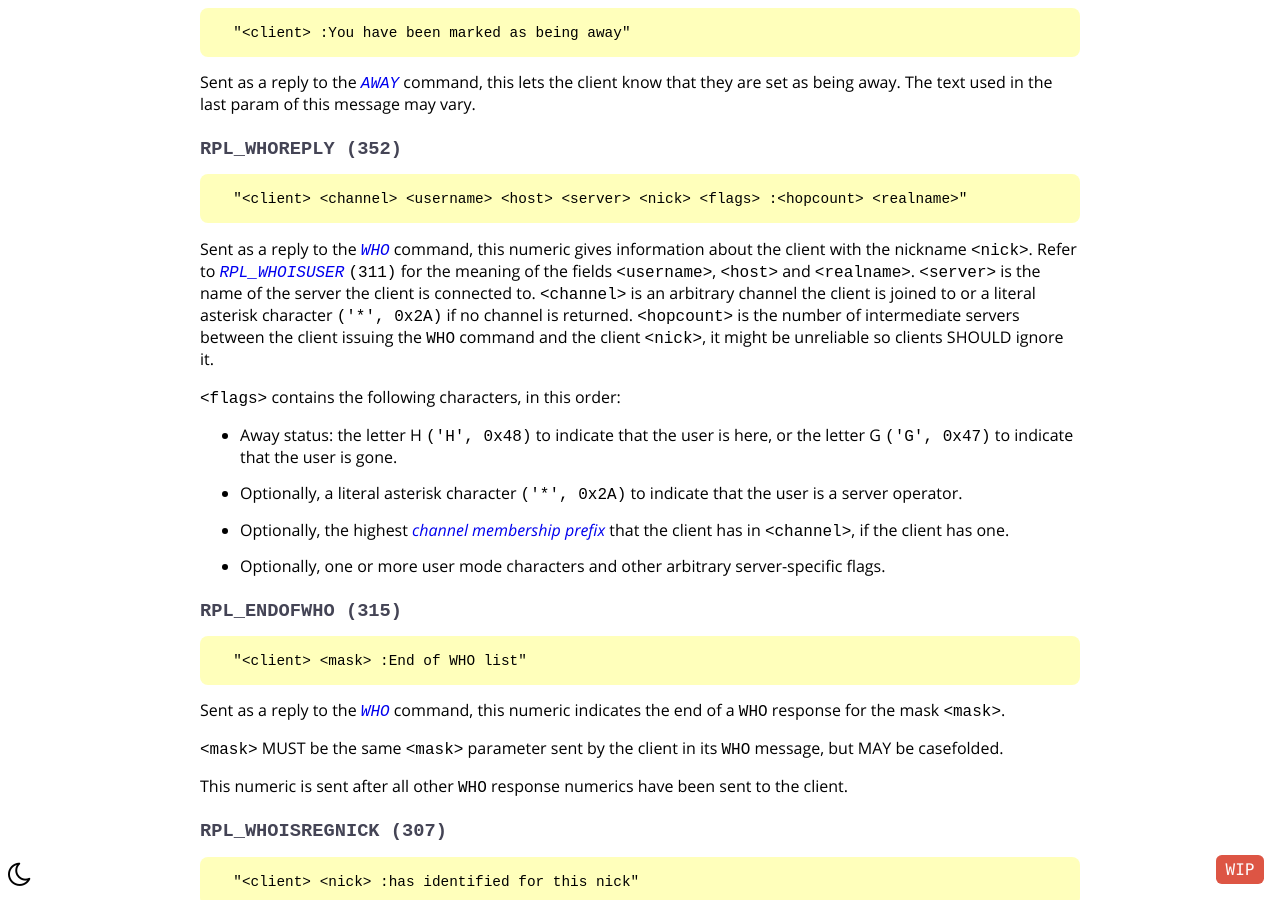
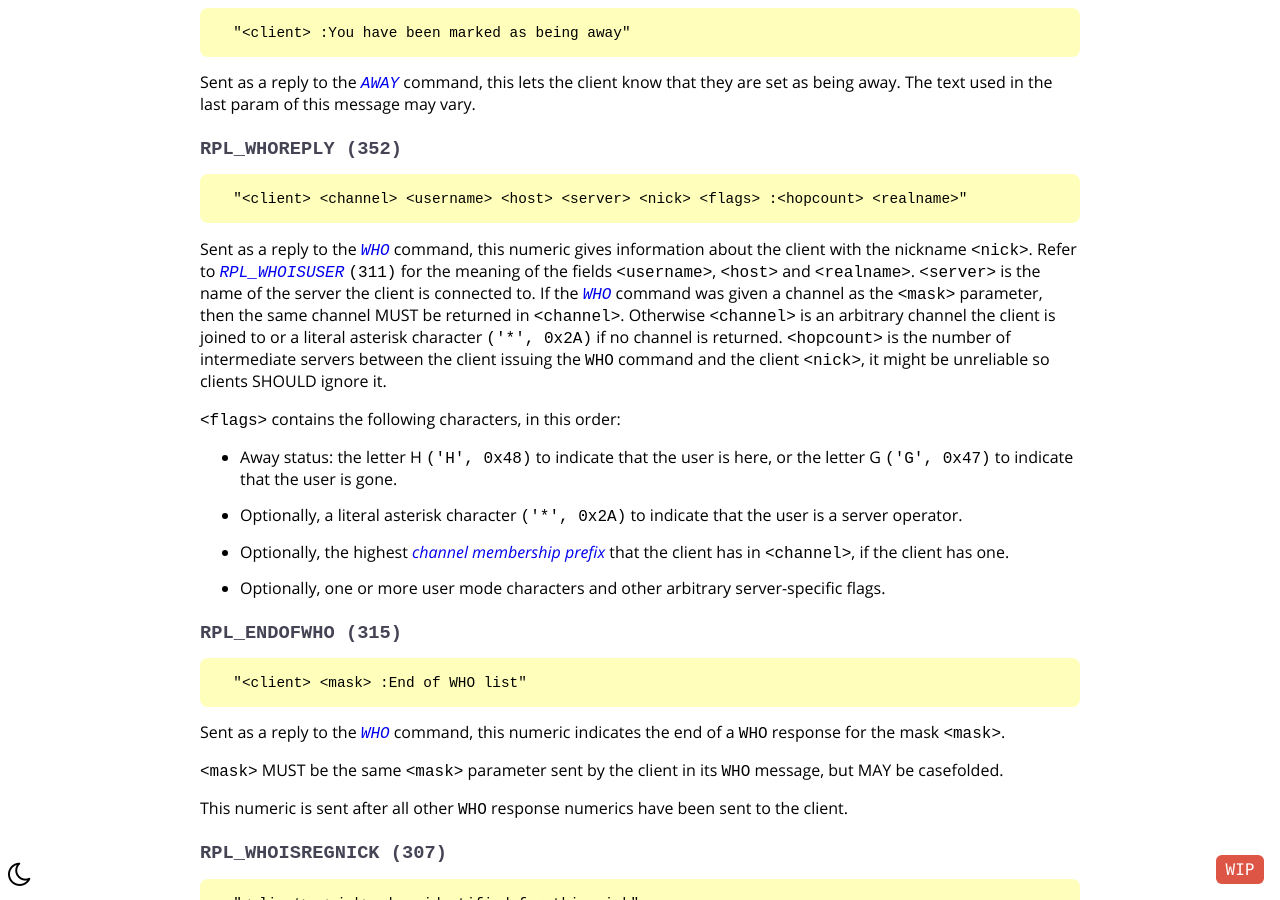
Before and after one commit to ircdocs/modern-irc, a Jekyll site: the page built from index.md, in a window 1280 px wide and 900 px high, scrolled down 67383 px. Built offline with Jekyll 4.4.1, drawn with Linux system fonts in a browser that asks for light colours; the table of contents is made by our own code.

Commit message:
RPL_WHOREPLY channel is not arbitrary when WHO is executed with a channel
Closes: https://github.com/ircdocs/modern-irc/issues/209

```diff
--- a/_includes/modern-appendix.md
+++ b/_includes/modern-appendix.md
@@ -418,7 +418,7 @@ Sent as a reply to the {% message AWAY %} command, this lets the client know tha
 
       "<client> <channel> <username> <host> <server> <nick> <flags> :<hopcount> <realname>"
 
-Sent as a reply to the {% message WHO %} command, this numeric gives information about the client with the nickname `<nick>`. Refer to {% numeric RPL_WHOISUSER %} for the meaning of the fields `<username>`, `<host>` and `<realname>`. `<server>` is the name of the server the client is connected to. `<channel>` is an arbitrary channel the client is joined to or a literal asterisk character `('*', 0x2A)` if no channel is returned. `<hopcount>` is the number of intermediate servers between the client issuing the `WHO` command and the client `<nick>`, it might be unreliable so clients SHOULD ignore it.
+Sent as a reply to the {% message WHO %} command, this numeric gives information about the client with the nickname `<nick>`. Refer to {% numeric RPL_WHOISUSER %} for the meaning of the fields `<username>`, `<host>` and `<realname>`. `<server>` is the name of the server the client is connected to. If the {% message WHO %} command was given a channel as the `<mask>` parameter, then the same channel MUST be returned in `<channel>`. Otherwise `<channel>` is an arbitrary channel the client is joined to or a literal asterisk character `('*', 0x2A)` if no channel is returned. `<hopcount>` is the number of intermediate servers between the client issuing the `WHO` command and the client `<nick>`, it might be unreliable so clients SHOULD ignore it.
 
 `<flags>` contains the following characters, in this order:
 
```
